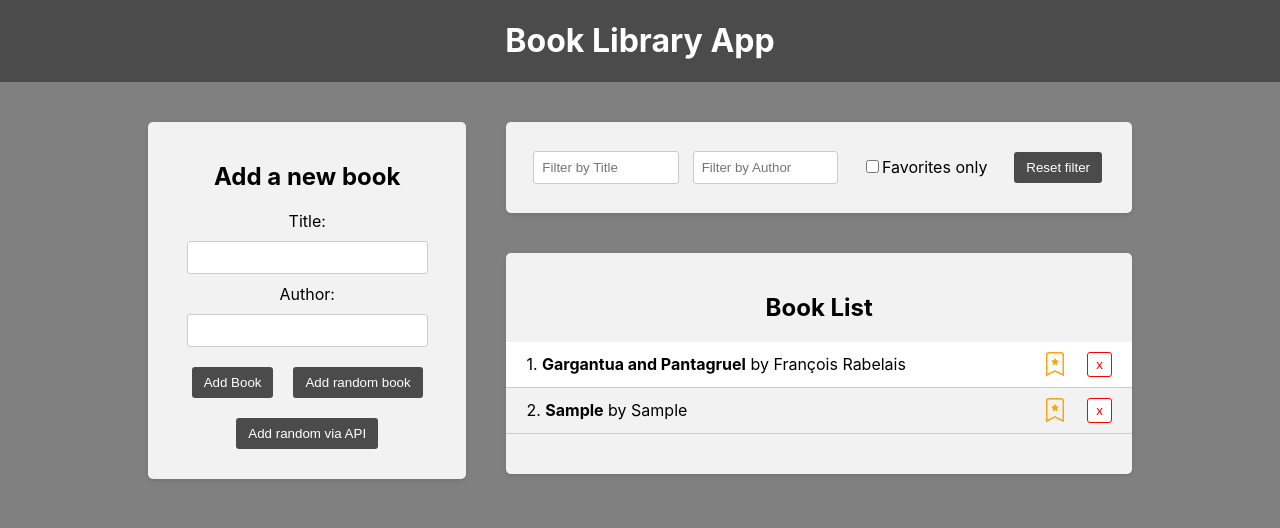
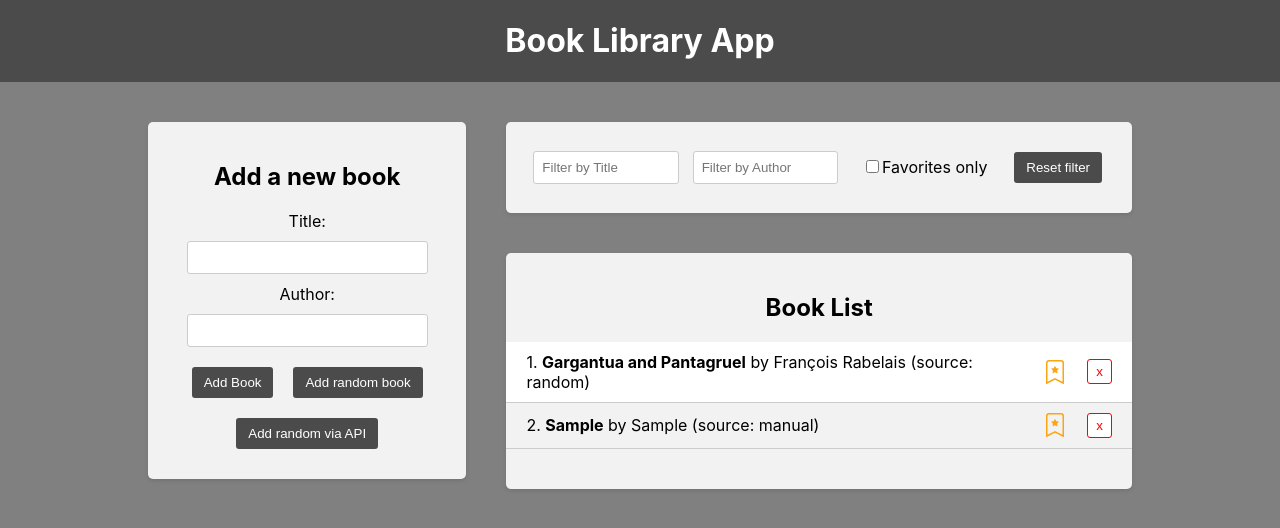
Before and after one commit to oazakharova/book-library-app, a React (Create React App) app in the folder frontend/: page / in a window 1280 px wide. Both pictures are taken after typing "Sample", "Sample" into the empty fields and a click on the button "Add random book". Shown: the top 528 px of the page. Built offline with nearby package versions, Linux system fonts and the light colour scheme.

Commit message:
information about the source of adding a book to the list of books added

```diff
--- a/frontend/src/components/BookForm/BookForm.js
+++ b/frontend/src/components/BookForm/BookForm.js
@@ -17,7 +17,7 @@ const BookForm = () => {
     const randomIndex = Math.floor(Math.random() * booksData.length);
     const randomBook = booksData[randomIndex];
 
-    const randomBookWithId = createBookWithId(randomBook);
+    const randomBookWithId = createBookWithId(randomBook, 'random');
 
     dispatch(addBook(randomBookWithId));
   };
@@ -26,7 +26,7 @@ const BookForm = () => {
     e.preventDefault();
 
     if (title && author) {
-      const book = createBookWithId({ title: title, author: author });
+      const book = createBookWithId({ title: title, author: author }, 'manual');
       dispatch(addBook(book));
 
       setTitle('');
@@ -40,7 +40,7 @@ const BookForm = () => {
 
     try {
       if (res.status === 200 && res.data && res.data.title && res.data.author) {
-        dispatch(addBook(createBookWithId(res.data)));
+        dispatch(addBook(createBookWithId(res.data, 'API')));
       }
     } catch (error) {
       console.error('Error fetching random book', error);
--- a/frontend/src/components/BookList/BookList.js
+++ b/frontend/src/components/BookList/BookList.js
@@ -72,7 +72,8 @@ const BookList = () => {
               <div className="book-info">
                 {++i}.{' '}
                 <strong>{highlightMatch(book.title, titleFilter)}</strong> by{' '}
-                {highlightMatch(book.author, authorFilter)}
+                {highlightMatch(book.author, authorFilter)} (sourсe:{' '}
+                {book.sourсe})
               </div>
               <div className="book-actions">
                 <span onClick={() => handleToggleFavorite(book.id)}>
--- a/frontend/src/utils/createBookWithId.js
+++ b/frontend/src/utils/createBookWithId.js
@@ -1,8 +1,9 @@
 import { v4 as uuidv4 } from 'uuid';
 
-const createBookWithId = (book) => {
+const createBookWithId = (book, sourсe) => {
   return {
     ...book,
+    sourсe: sourсe,
     isFavorite: false,
     id: uuidv4(),
   };
```
